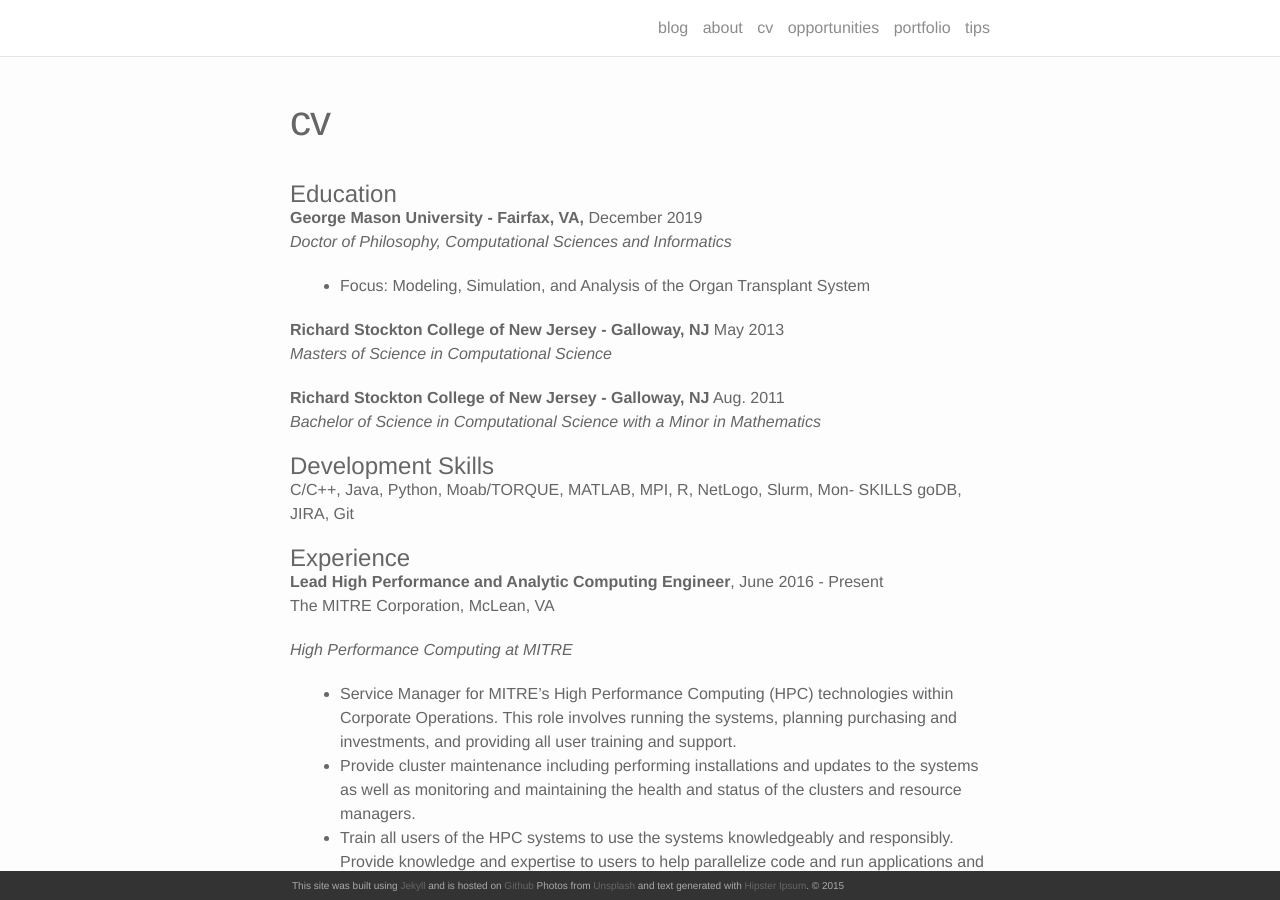
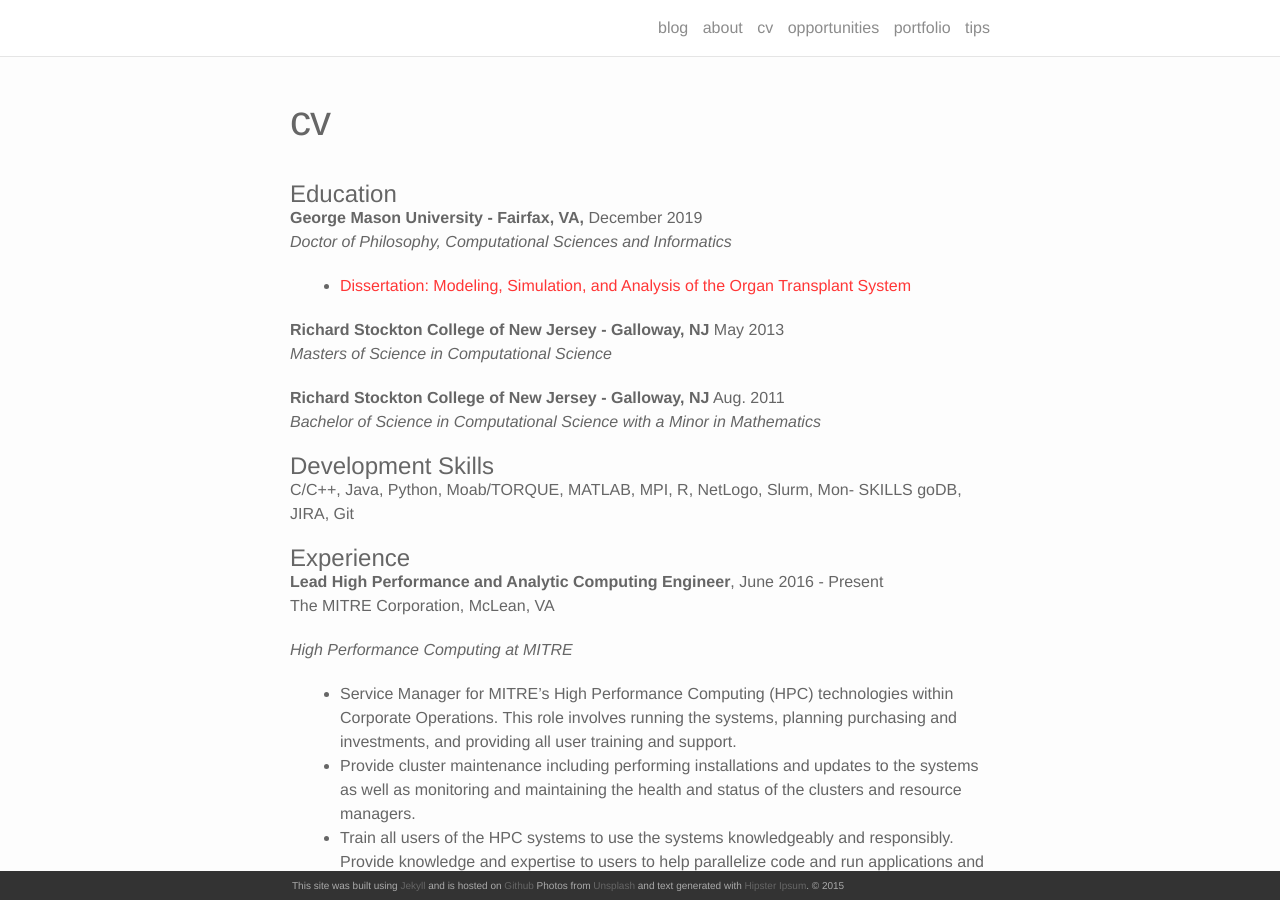
Before and after one commit to ceharvs/ceharvs.github.io, a Jekyll site: the page built from cv.md, in a window 1280 px wide and 900 px high. Built offline with Jekyll 4.4.1, drawn with Linux system fonts in a browser that asks for light colours; nearby versions of some CDN libraries.

Commit message:
Added link to dissertation

```diff
--- a/cv.md
+++ b/cv.md
@@ -8,7 +8,7 @@ permalink: /cv/
 
 **George Mason University - Fairfax, VA,** December 2019 <br>
 *Doctor of Philosophy, Computational Sciences and Informatics*
-* Focus: Modeling, Simulation, and Analysis of the Organ Transplant System
+* [Dissertation: Modeling, Simulation, and Analysis of the Organ Transplant System](https://search.proquest.com/openview/14175fa4f9aa14647988e54c7b0c5f72/1.pdf?pq-origsite=gscholar&cbl=18750&diss=y)
 
 **Richard Stockton College of New Jersey - Galloway, NJ** May 2013 <br>
 *Masters of Science in Computational Science*
```
